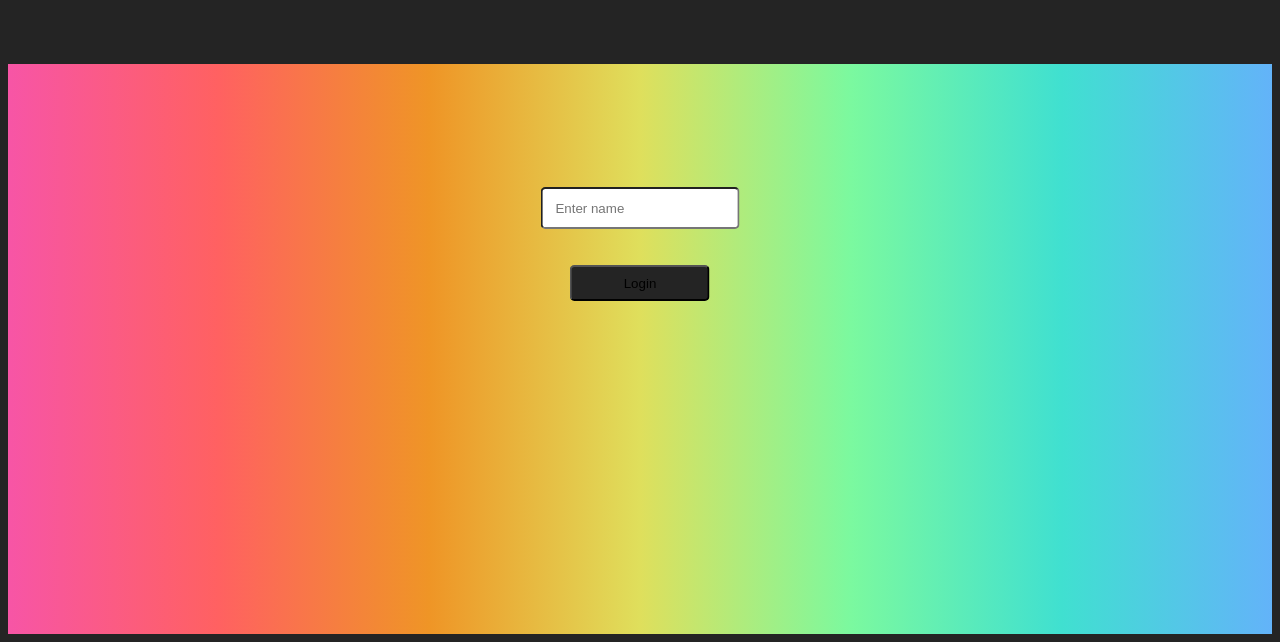
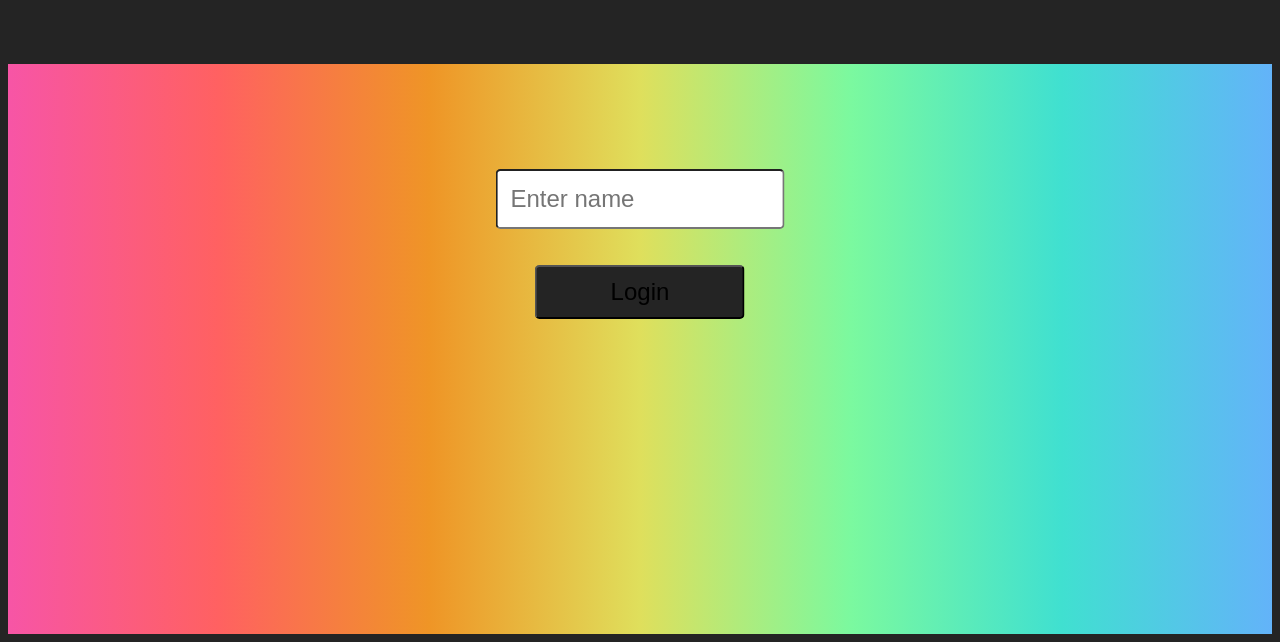
Before and after one commit to viktormelin/gridpainter-grupp-2, a website built with Vite: page frontend/index.html in a window 1280 px wide. Shown: the part 174-816 px from the top of the page. Built offline with nearby package versions, Linux system fonts and the light colour scheme.

Commit message:
styling for input and button

```diff
--- a/frontend/src/style/components/_login.scss
+++ b/frontend/src/style/components/_login.scss
@@ -8,8 +8,10 @@
     input {
         display: block;
         margin: 36px;
-        height: 36px;
-        width: 180px;
+        height: 54px;
+        width: 270px;
+
+        font-size: 1.5rem;
 
         padding-left: 0.8rem;
 
@@ -19,12 +21,30 @@
         position: relative;
         left: 50%;
         transform: translateX(-50%);
-        height: 36px;
-        width: 140px;
+
+        font-size: 1.5rem;
+
+        height: 54px;
+        width: 210px;
 
         border-radius: 0.3rem;
 
         background-color: #242424;
+
+        transition: all 0.3s ease-in-out;
+    }
+
+    button:hover {
+        height: 60px;
+        width: 231px;
+
+        border: solid 0.15rem #242424;
+
+        color: #242424;
+        background-color: #f2a2dc30;
+
+        transition: all 0.3s ease-in;
+        cursor: pointer;
     }
 
 }
```
